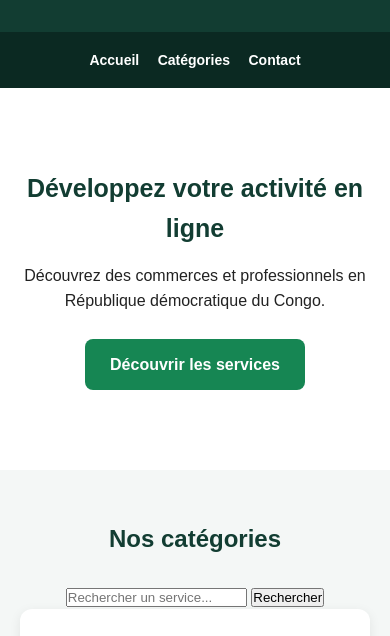
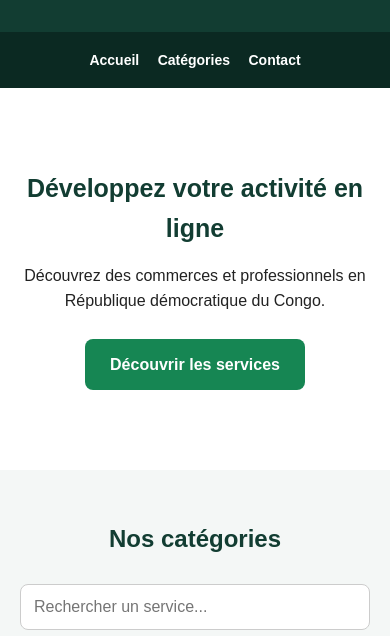
Before and after one commit to davidpicturespro-prog/congo-business-connect, a plain HTML site: page index.html in a window 390 px wide. Shown: the part 136-772 px from the top of the page. Drawn offline with Linux system fonts and the light colour scheme.

Commit message:
Add search box styles to style.css

```diff
--- a/style.css
+++ b/style.css
@@ -125,6 +125,43 @@ footer {
         font-size: 25px;
     }
 
+.search-box {
+    display: flex;
+    justify-content: center;
+    gap: 10px;
+    max-width: 550px;
+    margin: 0 auto 20px;
+}
+
+.search-box input {
+    flex: 1;
+    min-width: 0;
+    padding: 13px;
+    border: 1px solid #ccc;
+    border-radius: 8px;
+    font-size: 16px;
+}
+
+.search-box button {
+    padding: 13px 18px;
+    background: #168653;
+    color: white;
+    border: none;
+    border-radius: 8px;
+    cursor: pointer;
+}
+
+#searchMessage {
+    margin: 15px;
+    color: #168653;
+}
+
+@media (max-width: 450px) {
+    .search-box {
+        flex-direction: column;
+    }
+}
+
     .categories {
         grid-template-columns: 1fr;
     }
```
